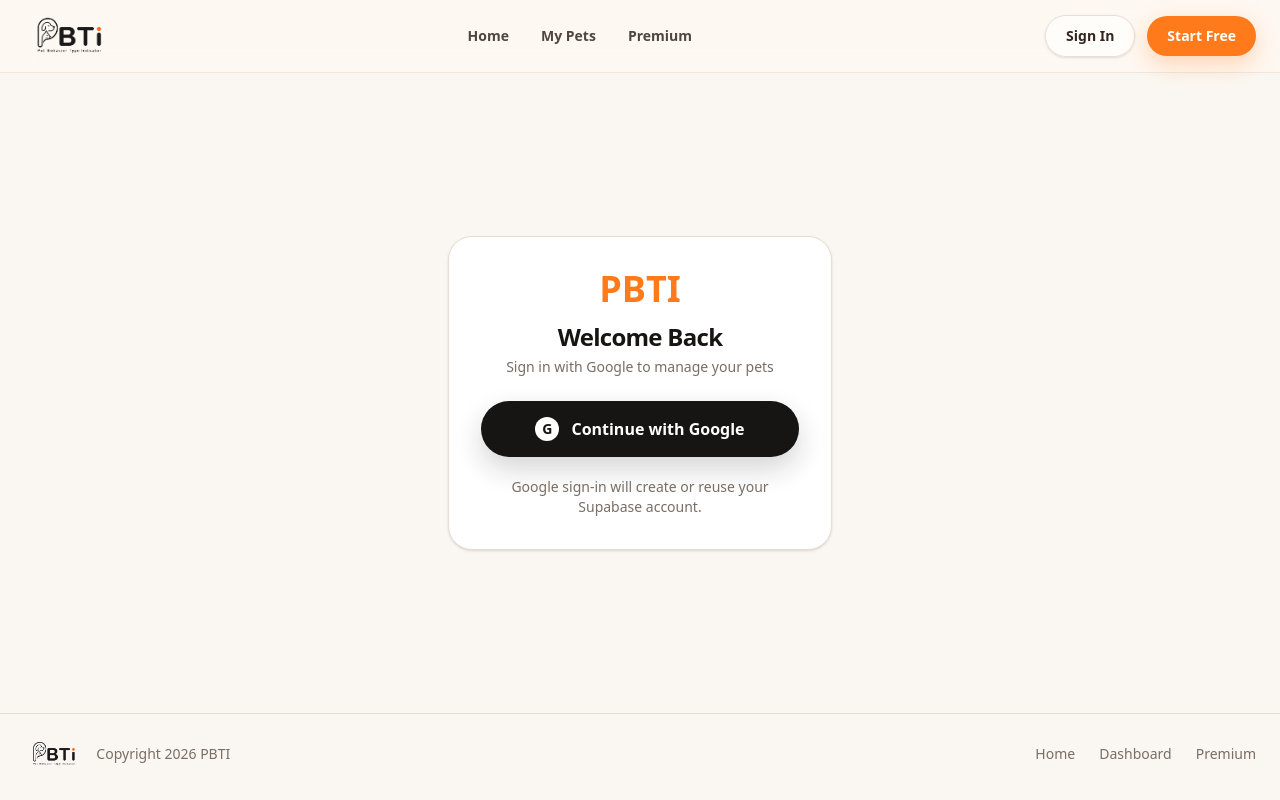
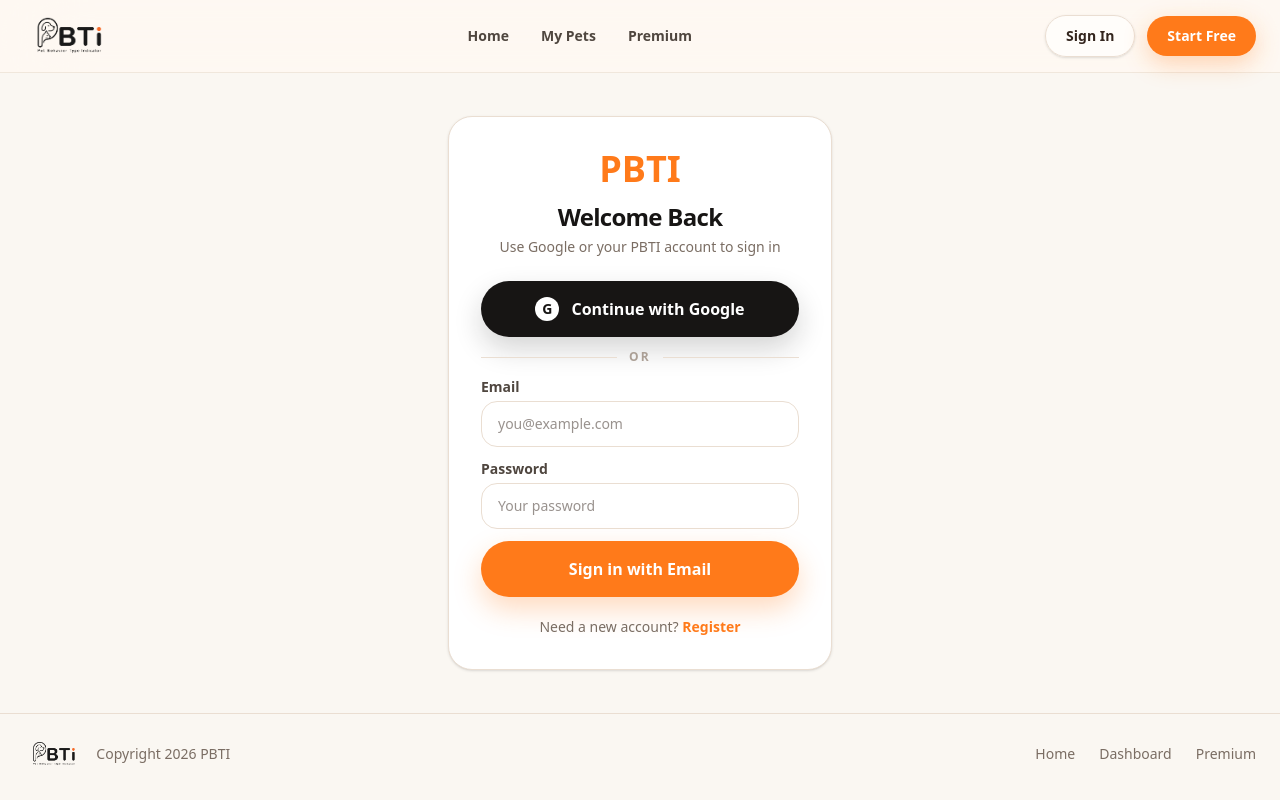
Before and after one commit to fuiet/pbti-pet-personality, a Next.js app: page /login in a window 1280 px wide. Built offline with nearby package versions, Linux system fonts and the light colour scheme; no server answers.

Commit message:
Restore email login and registration

```diff
--- a/app/login/LoginClient.tsx
+++ b/app/login/LoginClient.tsx
@@ -1,18 +1,22 @@
 "use client";
 
+import type { FormEvent } from "react";
 import { useEffect, useState } from "react";
 import { useRouter, useSearchParams } from "next/navigation";
-import { getCurrentUser, signInWithGoogle } from "@/lib/auth";
+import { getCurrentUser, signInWithEmail, signInWithGoogle } from "@/lib/auth";
 import { normalizeNextPath } from "@/lib/nextPath";
 
 export default function LoginClient() {
   const router = useRouter();
   const searchParams = useSearchParams();
   const nextPath = normalizeNextPath(searchParams.get("next"));
+  const [email, setEmail] = useState("");
+  const [password, setPassword] = useState("");
   const [error, setError] = useState(
     searchParams.get("error") === "google_auth_failed" ? "Google sign-in failed. Please try again." : ""
   );
-  const [isSubmitting, setIsSubmitting] = useState(false);
+  const [isGoogleSubmitting, setIsGoogleSubmitting] = useState(false);
+  const [isEmailSubmitting, setIsEmailSubmitting] = useState(false);
 
   useEffect(() => {
     getCurrentUser()
@@ -25,46 +29,115 @@ export default function LoginClient() {
   }, [router, nextPath]);
 
   async function handleGoogleLogin() {
-    if (isSubmitting) {
+    if (isGoogleSubmitting || isEmailSubmitting) {
       return;
     }
 
-    setIsSubmitting(true);
+    setIsGoogleSubmitting(true);
     setError("");
 
     try {
       await signInWithGoogle(nextPath);
     } catch (authError) {
-      setIsSubmitting(false);
+      setIsGoogleSubmitting(false);
       setError(authError instanceof Error ? authError.message : "Unable to start Google sign-in.");
     }
   }
 
+  async function handleEmailLogin(event: FormEvent<HTMLFormElement>) {
+    event.preventDefault();
+
+    if (isGoogleSubmitting || isEmailSubmitting) {
+      return;
+    }
+
+    setIsEmailSubmitting(true);
+    setError("");
+
+    try {
+      await signInWithEmail(email.trim(), password);
+      router.replace(nextPath);
+    } catch (authError) {
+      setIsEmailSubmitting(false);
+      setError(authError instanceof Error ? authError.message : "Unable to sign in with email.");
+    }
+  }
+
   return (
-    <div className="flex min-h-[80vh] items-center justify-center px-4">
+    <div className="flex min-h-[80vh] items-center justify-center px-4 py-10">
       <div className="w-full max-w-sm">
         <div className="rounded-3xl border border-[#eaded2] bg-white p-8 shadow-sm">
           <div className="mb-6 text-center">
             <div className="text-4xl font-black text-[#ff7a1a]">PBTI</div>
             <h1 className="mt-3 text-2xl font-black tracking-[-.03em] text-[#171514]">Welcome Back</h1>
-            <p className="mt-1 text-sm text-[#7a6d63]">Sign in with Google to manage your pets</p>
+            <p className="mt-1 text-sm text-[#7a6d63]">Use Google or your PBTI account to sign in</p>
           </div>
 
           {error ? (
             <p className="mb-4 rounded-2xl bg-[#fff0e4] px-4 py-3 text-sm font-semibold text-[#d96612]">{error}</p>
           ) : null}
 
+          <div className="space-y-3">
             <button
               onClick={handleGoogleLogin}
-            disabled={isSubmitting}
+              disabled={isGoogleSubmitting || isEmailSubmitting}
               className="flex w-full items-center justify-center gap-3 rounded-full bg-[#171514] px-8 py-4 font-black text-white shadow-[0_12px_28px_rgba(23,21,20,.18)] transition hover:-translate-y-0.5 hover:bg-[#2b2724] disabled:cursor-not-allowed disabled:opacity-50"
             >
               <span className="grid h-6 w-6 place-items-center rounded-full bg-white text-sm font-black text-[#171514]">G</span>
-            {isSubmitting ? "Connecting..." : "Continue with Google"}
+              {isGoogleSubmitting ? "Connecting..." : "Continue with Google"}
             </button>
 
+            <div className="flex items-center gap-3 text-xs font-bold uppercase tracking-[0.18em] text-[#ab9f95]">
+              <span className="h-px flex-1 bg-[#eaded2]" />
+              or
+              <span className="h-px flex-1 bg-[#eaded2]" />
+            </div>
+
+            <form onSubmit={handleEmailLogin} className="space-y-3">
+              <div>
+                <label htmlFor="login-email" className="mb-1 block text-sm font-bold text-[#4f463f]">
+                  Email
+                </label>
+                <input
+                  id="login-email"
+                  type="email"
+                  autoComplete="email"
+                  value={email}
+                  onChange={(event) => setEmail(event.target.value)}
+                  className="w-full rounded-2xl border border-[#eaded2] bg-white px-4 py-3 text-sm outline-none transition focus:border-[#ffb273] focus:ring-2 focus:ring-[#ffe2cb]"
+                  placeholder="you@example.com"
+                  required
+                />
+              </div>
+
+              <div>
+                <label htmlFor="login-password" className="mb-1 block text-sm font-bold text-[#4f463f]">
+                  Password
+                </label>
+                <input
+                  id="login-password"
+                  type="password"
+                  autoComplete="current-password"
+                  value={password}
+                  onChange={(event) => setPassword(event.target.value)}
+                  className="w-full rounded-2xl border border-[#eaded2] bg-white px-4 py-3 text-sm outline-none transition focus:border-[#ffb273] focus:ring-2 focus:ring-[#ffe2cb]"
+                  placeholder="Your password"
+                  required
+                />
+              </div>
+
+              <button
+                type="submit"
+                disabled={isGoogleSubmitting || isEmailSubmitting}
+                className="w-full rounded-full bg-[#ff7a1a] px-8 py-4 font-black text-white shadow-[0_12px_28px_rgba(255,122,26,.28)] transition hover:-translate-y-0.5 hover:bg-[#ee6b10] disabled:cursor-not-allowed disabled:opacity-50"
+              >
+                {isEmailSubmitting ? "Signing in..." : "Sign in with Email"}
+              </button>
+            </form>
+          </div>
+
           <p className="mt-5 text-center text-sm text-[#7a6d63]">
-            Google sign-in will create or reuse your Supabase account.
+            Need a new account? <a href="/register" className="font-bold text-[#ff7a1a] hover:underline">Register</a>
           </p>
         </div>
       </div>
--- a/app/register/RegisterClient.tsx
+++ b/app/register/RegisterClient.tsx
@@ -1,18 +1,22 @@
 "use client";
 
+import type { FormEvent } from "react";
 import { useEffect, useState } from "react";
 import { useRouter, useSearchParams } from "next/navigation";
-import { getCurrentUser, signInWithGoogle } from "@/lib/auth";
+import { getCurrentUser, signInWithGoogle, signUpWithEmail } from "@/lib/auth";
 import { normalizeNextPath } from "@/lib/nextPath";
 
 export default function RegisterClient() {
   const router = useRouter();
   const searchParams = useSearchParams();
   const nextPath = normalizeNextPath(searchParams.get("next"));
-  const [error, setError] = useState(
+  const [email, setEmail] = useState("");
+  const [password, setPassword] = useState("");
+  const [message, setMessage] = useState(
     searchParams.get("error") === "google_auth_failed" ? "Google sign-in failed. Please try again." : ""
   );
-  const [isSubmitting, setIsSubmitting] = useState(false);
+  const [isGoogleSubmitting, setIsGoogleSubmitting] = useState(false);
+  const [isEmailSubmitting, setIsEmailSubmitting] = useState(false);
 
   useEffect(() => {
     getCurrentUser()
@@ -25,49 +29,122 @@ export default function RegisterClient() {
   }, [router, nextPath]);
 
   async function handleGoogleRegister() {
-    if (isSubmitting) {
+    if (isGoogleSubmitting || isEmailSubmitting) {
       return;
     }
 
-    setIsSubmitting(true);
-    setError("");
+    setIsGoogleSubmitting(true);
+    setMessage("");
 
     try {
       await signInWithGoogle(nextPath);
     } catch (authError) {
-      setIsSubmitting(false);
-      setError(authError instanceof Error ? authError.message : "Unable to start Google sign-in.");
+      setIsGoogleSubmitting(false);
+      setMessage(authError instanceof Error ? authError.message : "Unable to start Google sign-in.");
+    }
+  }
+
+  async function handleEmailRegister(event: FormEvent<HTMLFormElement>) {
+    event.preventDefault();
+
+    if (isGoogleSubmitting || isEmailSubmitting) {
+      return;
+    }
+
+    setIsEmailSubmitting(true);
+    setMessage("");
+
+    try {
+      const result = await signUpWithEmail(email.trim(), password, nextPath);
+
+      if (result.sessionActive) {
+        router.replace(nextPath);
+        return;
+      }
+
+      setMessage("Account created. Please check your email to confirm your account, then sign in.");
+      setIsEmailSubmitting(false);
+    } catch (authError) {
+      setIsEmailSubmitting(false);
+      setMessage(authError instanceof Error ? authError.message : "Unable to create your account.");
     }
   }
 
   return (
-    <div className="flex min-h-[80vh] items-center justify-center px-4">
+    <div className="flex min-h-[80vh] items-center justify-center px-4 py-10">
       <div className="w-full max-w-sm">
         <div className="rounded-3xl border border-[#eaded2] bg-white p-8 shadow-sm">
           <div className="mb-6 text-center">
             <div className="text-4xl font-black text-[#ff7a1a]">PBTI</div>
             <h1 className="mt-3 text-2xl font-black tracking-[-.03em] text-[#171514]">Create Account</h1>
-            <p className="mt-1 text-sm text-[#7a6d63]">Use Google to create your pet personality account</p>
+            <p className="mt-1 text-sm text-[#7a6d63]">Use Google or create a PBTI account with email</p>
           </div>
 
-          {error ? (
-            <p className="mb-4 rounded-2xl bg-[#fff0e4] px-4 py-3 text-sm font-semibold text-[#d96612]">{error}</p>
+          {message ? (
+            <p className="mb-4 rounded-2xl bg-[#fff0e4] px-4 py-3 text-sm font-semibold text-[#d96612]">{message}</p>
           ) : null}
 
+          <div className="space-y-3">
             <button
               onClick={handleGoogleRegister}
-            disabled={isSubmitting}
+              disabled={isGoogleSubmitting || isEmailSubmitting}
               className="flex w-full items-center justify-center gap-3 rounded-full bg-[#171514] px-8 py-4 font-black text-white shadow-[0_12px_28px_rgba(23,21,20,.18)] transition hover:-translate-y-0.5 hover:bg-[#2b2724] disabled:cursor-not-allowed disabled:opacity-50"
             >
               <span className="grid h-6 w-6 place-items-center rounded-full bg-white text-sm font-black text-[#171514]">G</span>
-            {isSubmitting ? "Connecting..." : "Continue with Google"}
+              {isGoogleSubmitting ? "Connecting..." : "Continue with Google"}
             </button>
 
+            <div className="flex items-center gap-3 text-xs font-bold uppercase tracking-[0.18em] text-[#ab9f95]">
+              <span className="h-px flex-1 bg-[#eaded2]" />
+              or
+              <span className="h-px flex-1 bg-[#eaded2]" />
+            </div>
+
+            <form onSubmit={handleEmailRegister} className="space-y-3">
+              <div>
+                <label htmlFor="register-email" className="mb-1 block text-sm font-bold text-[#4f463f]">
+                  Email
+                </label>
+                <input
+                  id="register-email"
+                  type="email"
+                  autoComplete="email"
+                  value={email}
+                  onChange={(event) => setEmail(event.target.value)}
+                  className="w-full rounded-2xl border border-[#eaded2] bg-white px-4 py-3 text-sm outline-none transition focus:border-[#ffb273] focus:ring-2 focus:ring-[#ffe2cb]"
+                  placeholder="you@example.com"
+                  required
+                />
+              </div>
+
+              <div>
+                <label htmlFor="register-password" className="mb-1 block text-sm font-bold text-[#4f463f]">
+                  Password
+                </label>
+                <input
+                  id="register-password"
+                  type="password"
+                  autoComplete="new-password"
+                  value={password}
+                  onChange={(event) => setPassword(event.target.value)}
+                  className="w-full rounded-2xl border border-[#eaded2] bg-white px-4 py-3 text-sm outline-none transition focus:border-[#ffb273] focus:ring-2 focus:ring-[#ffe2cb]"
+                  placeholder="Create a password"
+                  required
+                />
+              </div>
+
+              <button
+                type="submit"
+                disabled={isGoogleSubmitting || isEmailSubmitting}
+                className="w-full rounded-full bg-[#ff7a1a] px-8 py-4 font-black text-white shadow-[0_12px_28px_rgba(255,122,26,.28)] transition hover:-translate-y-0.5 hover:bg-[#ee6b10] disabled:cursor-not-allowed disabled:opacity-50"
+              >
+                {isEmailSubmitting ? "Creating account..." : "Create with Email"}
+              </button>
+            </form>
+          </div>
+
           <p className="mt-5 text-center text-sm text-[#7a6d63]">
-            Already have an account?{" "}
-            <a href="/login" className="font-bold text-[#ff7a1a] hover:underline">
-              Sign in
-            </a>
+            Already have an account? <a href="/login" className="font-bold text-[#ff7a1a] hover:underline">Sign in</a>
           </p>
         </div>
       </div>
```
Also changed, not shown: lib/auth.ts (+44 -0 lines). Lines whose indentation alone changed are shown as unchanged.
